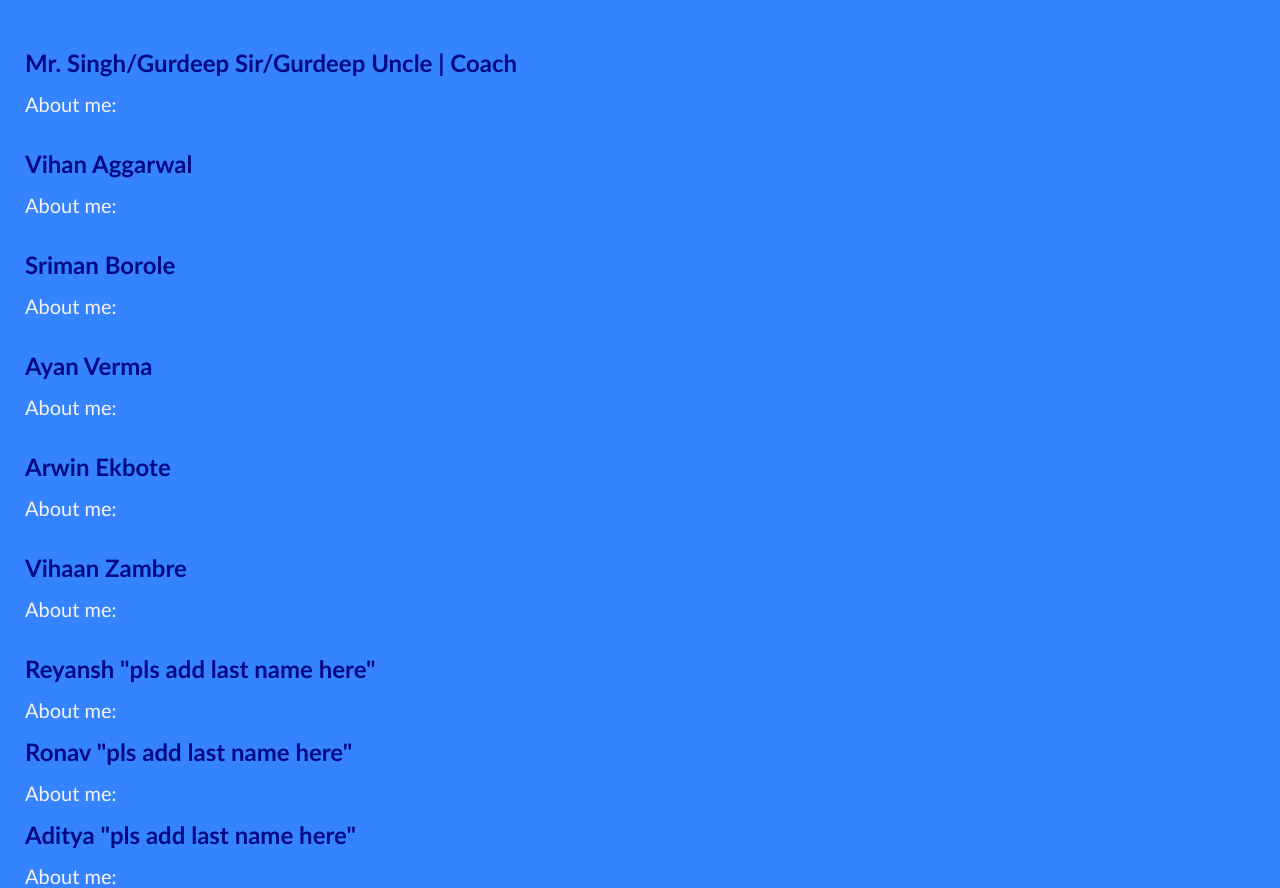
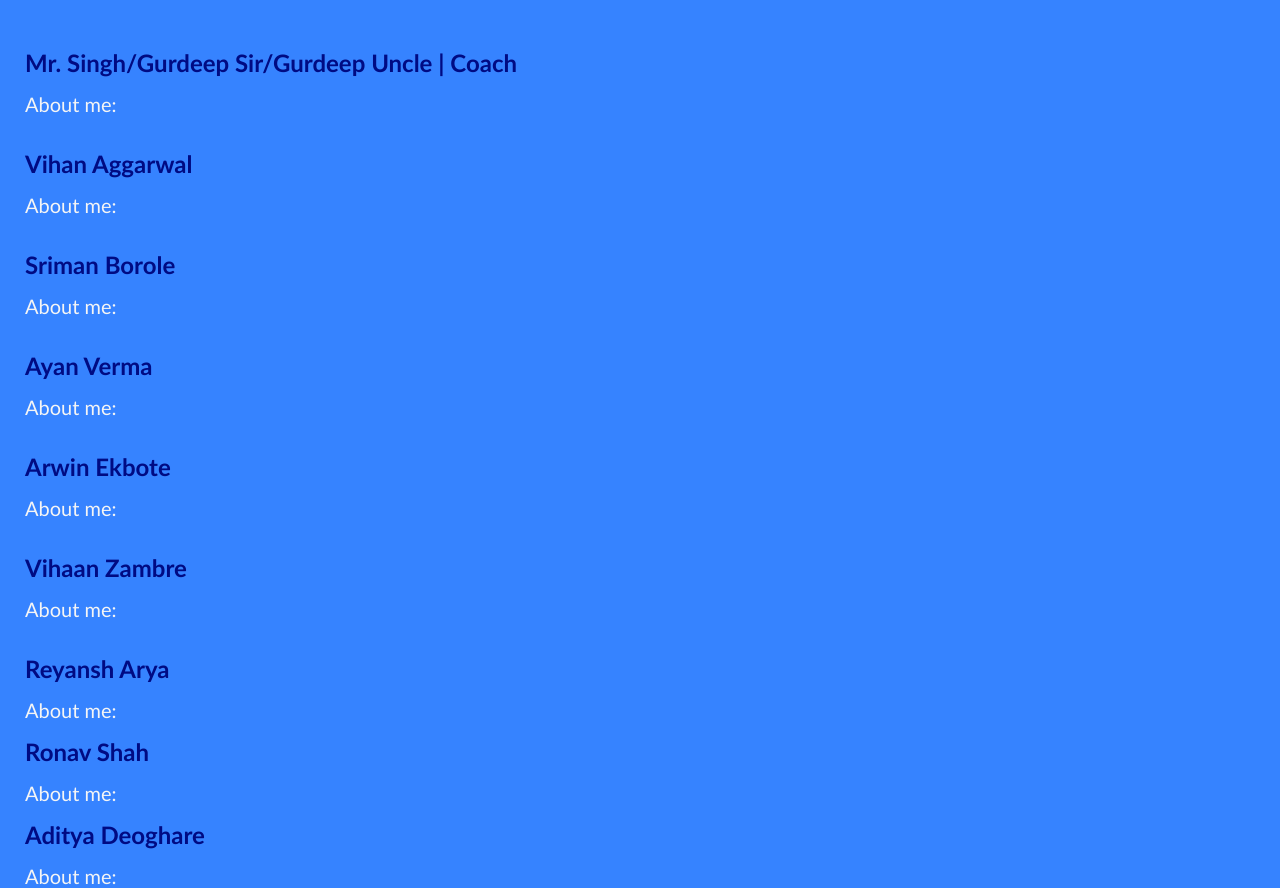
Before and after one commit to grdtalents/tm, a plain HTML site: page about.html in a window 1280 px wide. Shown: the part 181-1069 px from the top of the page. Drawn offline with Linux system fonts and the light colour scheme.

Commit message:
Update about.html

```diff
--- a/about.html
+++ b/about.html
@@ -67,15 +67,15 @@
           <!-- Add an image, too if you want! -->
 
           <br>
-          <h2 class="heading2">Reyansh "pls add last name here"</h2>
+          <h2 class="heading2">Reyansh Arya</h2>
           <p>About me: </p>
           <!-- Pls write something about yourself!!! -->
            <!-- Add an image, too if you want! -->
-           <h2 class="heading2">Ronav "pls add last name here"</h2>
+           <h2 class="heading2">Ronav Shah</h2>
            <p>About me: </p>
            <!-- Pls write something about yourself!!! -->
             <!-- Add an image, too if you want! -->
-            <h2 class="heading2">Aditya "pls add last name here"</h2>
+            <h2 class="heading2">Aditya Deoghare</h2>
             <p>About me: </p>
             <!-- Pls write something about yourself!!! -->
              <!-- Add an image, too if you want! -->
```
